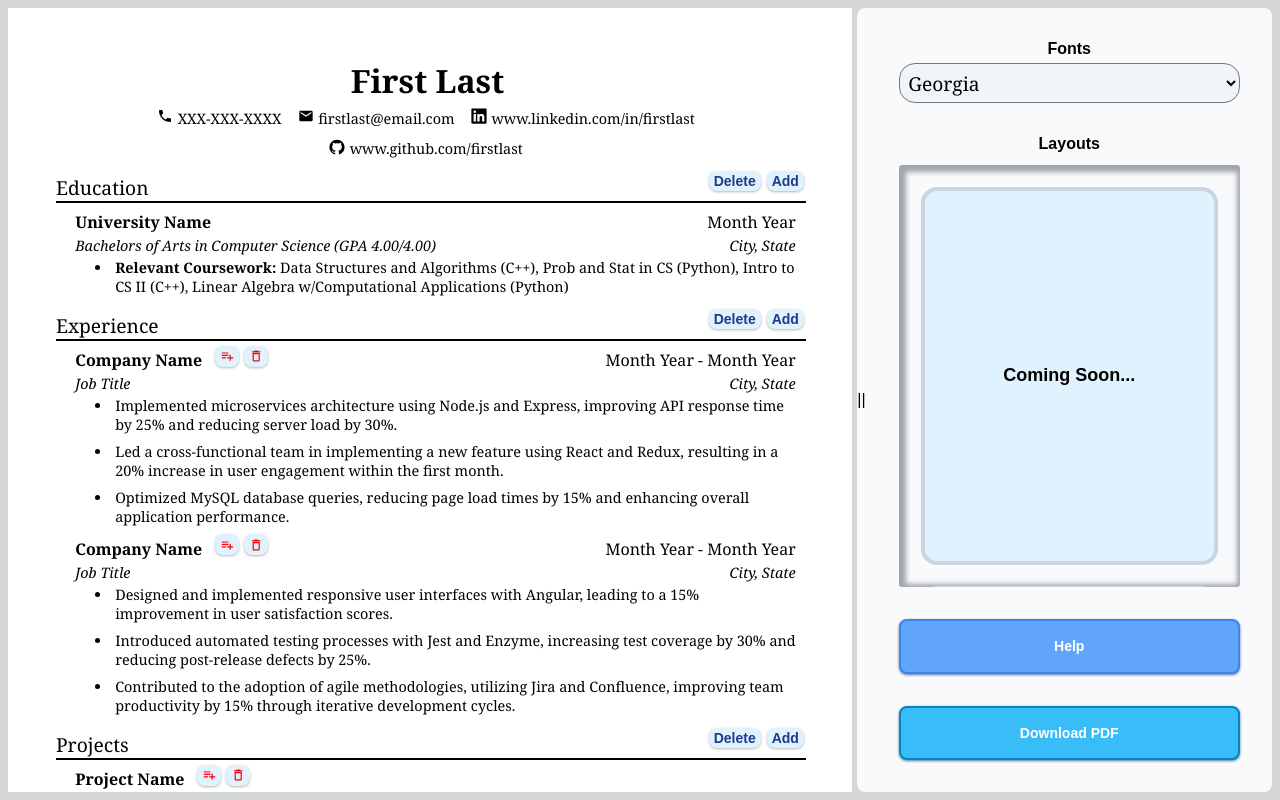
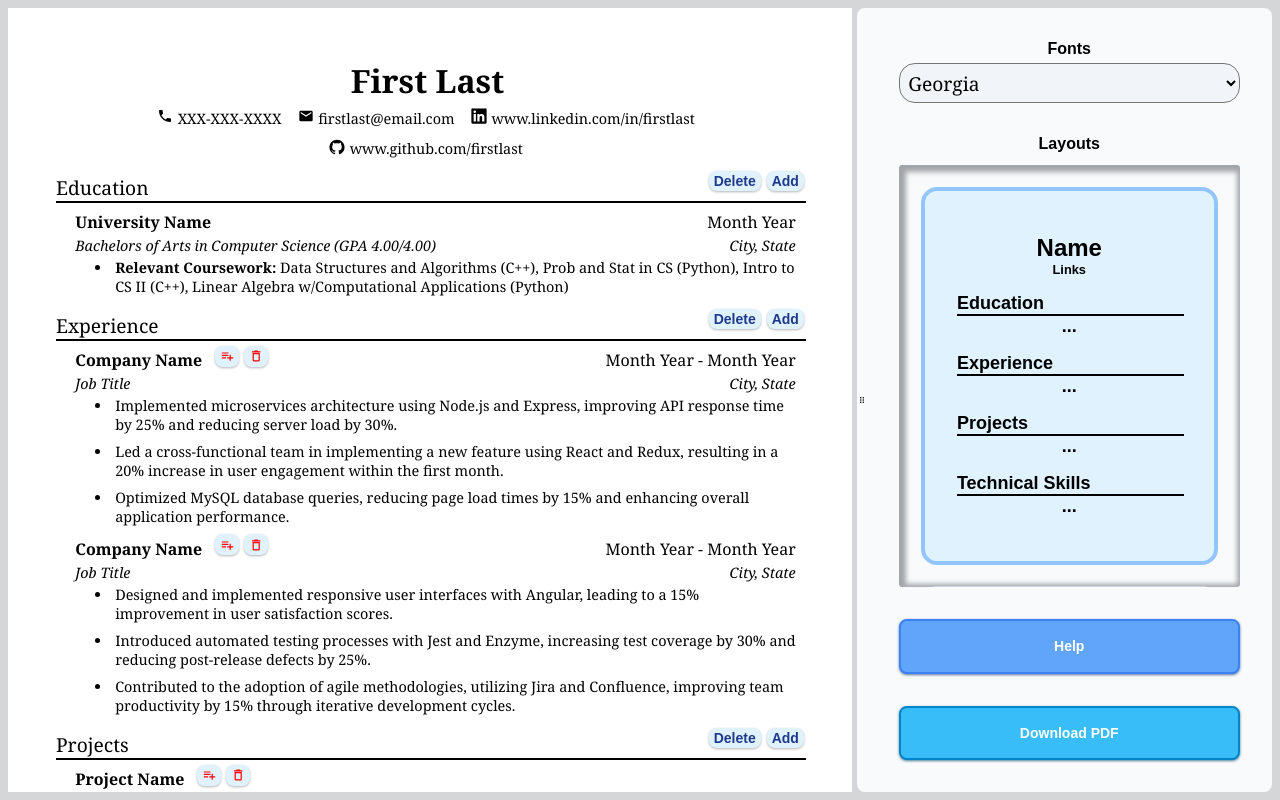
Before and after one commit to jehuzepedasilva2/cv-app, a React (Vite) app: page / in a window 1280 px wide. Built offline with nearby package versions, Linux system fonts and the light colour scheme.

Commit message:
done for now

```diff
--- a/src/Layouts.jsx
+++ b/src/Layouts.jsx
@@ -1,5 +1,34 @@
 import './styles/Layouts.css';
-// import { fonts } from './data.js';
+import PropTypes from 'prop-types';
+
+MiniSection.propTypes = {
+  title: PropTypes.string,
+}
+
+function MiniSection({ title }) {
+  return (
+    <div className='mini-header'>
+      <div className='min-header-title'>{title}</div>
+      <div className='mini-divider'></div>
+      <div className='mini-content'>...</div>
+    </div>
+  );
+}
+
+function LayoutOne() {
+  return (
+    <div className="layout-one">
+      <div className='layout-one-top'>
+        <div>Name</div>
+        <div>Links</div>
+      </div>
+      <MiniSection title="Education"/>
+      <MiniSection title="Experience" />
+      <MiniSection title="Projects" />
+      <MiniSection title="Technical Skills" />
+    </div>
+  );
+}
 
 export default function LayoutsSide() {
 
@@ -9,25 +38,25 @@ export default function LayoutsSide() {
         <h4>Layouts</h4>
       </div>
       <div className="layout-choices">
-        <div id="l01" className="layout one">
+        <div id="l01" className="layout curr-layout">
+          <LayoutOne />
+        </div>
+        <div id="l02" className="layout">
           Coming Soon...
         </div>
-        <div id="l02" className="layout two">
+        <div id="l03" className="layout">
           Coming Soon...
         </div>
-        <div id="l03" className="layout three">
+        <div id="l04" className="layout">
           Coming Soon...
         </div>
-        <div id="l04" className="layout four">
+        <div id="l05" className="layout">
           Coming Soon...
         </div>
-        <div id="l05" className="layout five">
+        <div id="l06" className="layout">
           Coming Soon...
         </div>
-        <div id="l06" className="layout six">
-          Coming Soon...
-        </div>
-        <div id="l07" className="layout seven">
+        <div id="l07" className="layout">
           Coming Soon...
         </div>
       </div>
--- a/src/Page.jsx
+++ b/src/Page.jsx
@@ -1,6 +1,7 @@
 import Section from "./Section.jsx";
 import TopPage from "./TopPage.jsx";
 import LayoutsSide from "./Layouts.jsx";
+import { AdjustableIcon } from "./assets/icons.jsx";
 import './styles/Page.css';
 import {
   DownloadPDFButton,
@@ -77,8 +78,7 @@ function RightSide({ containerRef, setOtherWidth, otherWidth, setSlideableWidth
         }}
       onMouseDown={handleMouseDown}
     >
-      <div className="side-dragger">||</div>
-      <div className="side-dragger-side">=</div>
+      <div className="side-dragger">{AdjustableIcon}</div>
       <div className="right-content">
         <div className="fonts">
           <h4>Fonts</h4>
--- a/src/assets/icons.jsx
+++ b/src/assets/icons.jsx
@@ -54,3 +54,9 @@ export const ResumeIcon = (
     <path d="M13,9H18.5L13,3.5V9M6,2H14L20,8V20A2,2 0 0,1 18,22H6C4.89,22 4,21.1 4,20V4C4,2.89 4.89,2 6,2M14,20V19C14,17.67 11.33,17 10,17C8.67,17 6,17.67 6,19V20H14M10,12A2,2 0 0,0 8,14A2,2 0 0,0 10,16A2,2 0 0,0 12,14A2,2 0 0,0 10,12Z" />
   </svg>
 );
+
+export const AdjustableIcon = (
+  <svg viewBox="0 -960 960 960">
+    <path d="M359.79-192Q330-192 309-213.21t-21-51Q288-294 309.21-315t51-21Q390-336 411-314.79t21 51Q432-234 410.79-213t-51 21Zm240 0Q570-192 549-213.21t-21-51Q528-294 549.21-315t51-21Q630-336 651-314.79t21 51Q672-234 650.79-213t-51 21Zm-240-216Q330-408 309-429.21t-21-51Q288-510 309.21-531t51-21Q390-552 411-530.79t21 51Q432-450 410.79-429t-51 21Zm240 0Q570-408 549-429.21t-21-51Q528-510 549.21-531t51-21Q630-552 651-530.79t21 51Q672-450 650.79-429t-51 21Zm-240-216Q330-624 309-645.21t-21-51Q288-726 309.21-747t51-21Q390-768 411-746.79t21 51Q432-666 410.79-645t-51 21Zm240 0Q570-624 549-645.21t-21-51Q528-726 549.21-747t51-21Q630-768 651-746.79t21 51Q672-666 650.79-645t-51 21Z"/>
+  </svg>
+);
--- a/src/styles/Layouts.css
+++ b/src/styles/Layouts.css
@@ -66,7 +66,7 @@
   transition: transform 0.3s ease-in-out;
   border: 4px solid var(--unchosen-layout-border-clr);
 
-  position: relative;
+  padding: 2rem
 }
 
 .font-name {
@@ -75,22 +75,13 @@
   font-size: 3rem;
 }
 
-img.curr-layout {
+.layout.curr-layout {
   border: 4px solid var(--curr-picked-layout-border-clr)
 }
 
 .layout:active {
   transform: scale(1.1);
 }
-
-.layout > img {
-  width: 100%;
-  height: 100%;
-  background-size: contain;
-  background-position: center;
-  border-radius: 1rem;
-}
-
 
 .fonts {
   display: flex;
@@ -120,3 +111,44 @@ img.curr-layout {
   padding: 0;
   margin: 0;
 }
+
+.layout-one {
+  gap: 1rem;
+  justify-content: space-between;
+}
+
+.layout-one,
+.layout-one-top,
+.mini-header {
+  width: 100%;
+  display: flex;
+  flex-direction: column;
+}
+
+/* Mini Top  */
+.layout-one-top div:first-child {
+  font-size: 1.5rem;
+}
+
+.layout-one-top div:last-child {
+  font-size: 0.8rem;
+}
+
+.mini-content {
+  width: 100%;
+  text-align: center;
+}
+
+.mini-header {
+  align-items: flex-start;
+}
+
+.mini-header-title {
+  font-size: 1rem;
+}
+
+.mini-divider {
+  width: 100%;
+  height: 0;
+  border: 0.01rem solid black;
+}
--- a/src/styles/Page.css
+++ b/src/styles/Page.css
@@ -65,7 +65,7 @@ button {
   justify-content: center;
   align-items: center;
   cursor: ew-resize;
-  padding-right: 2rem;
+  margin-right: 2rem;
   user-select: none;
 }
 
@@ -76,8 +76,3 @@ button {
   height: 100%;
   gap: 2rem;
 }
-
-.side-dragger-side {
-  display: none;
-  user-select: none;
-}
```
